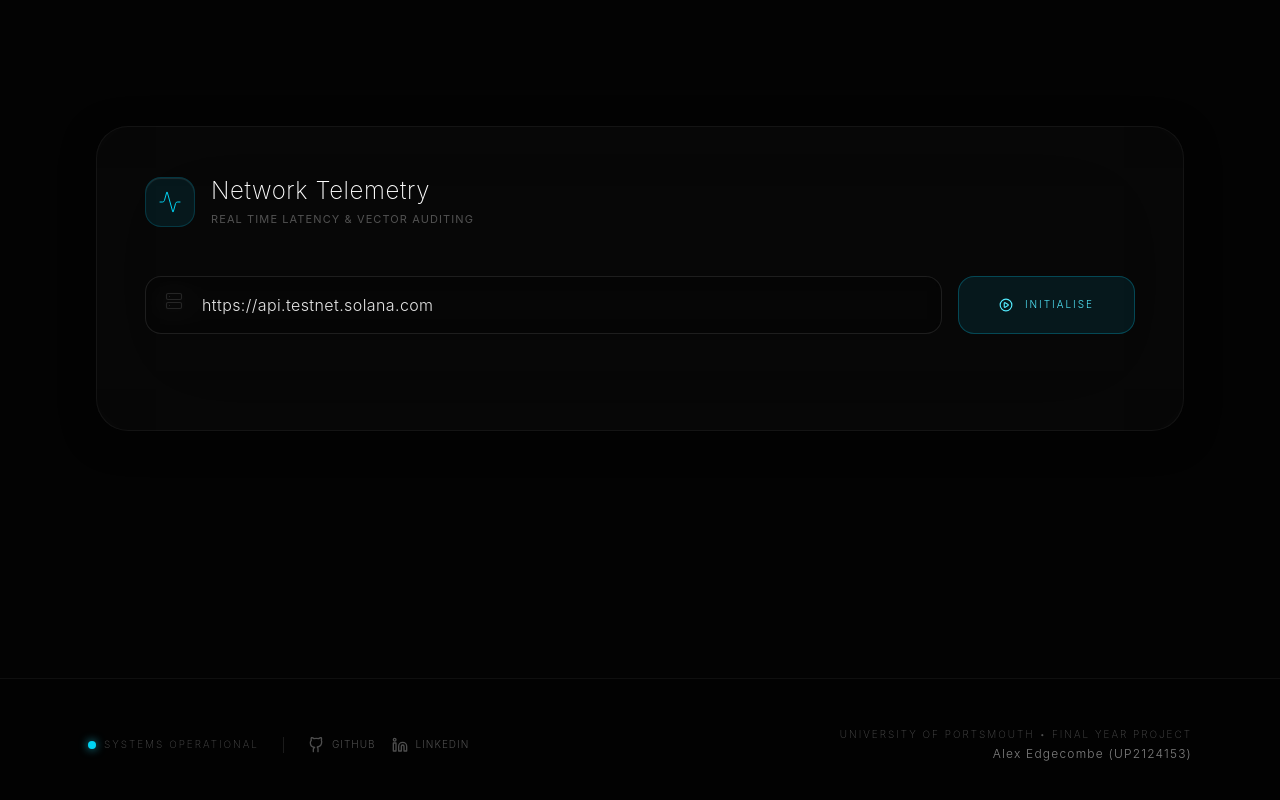
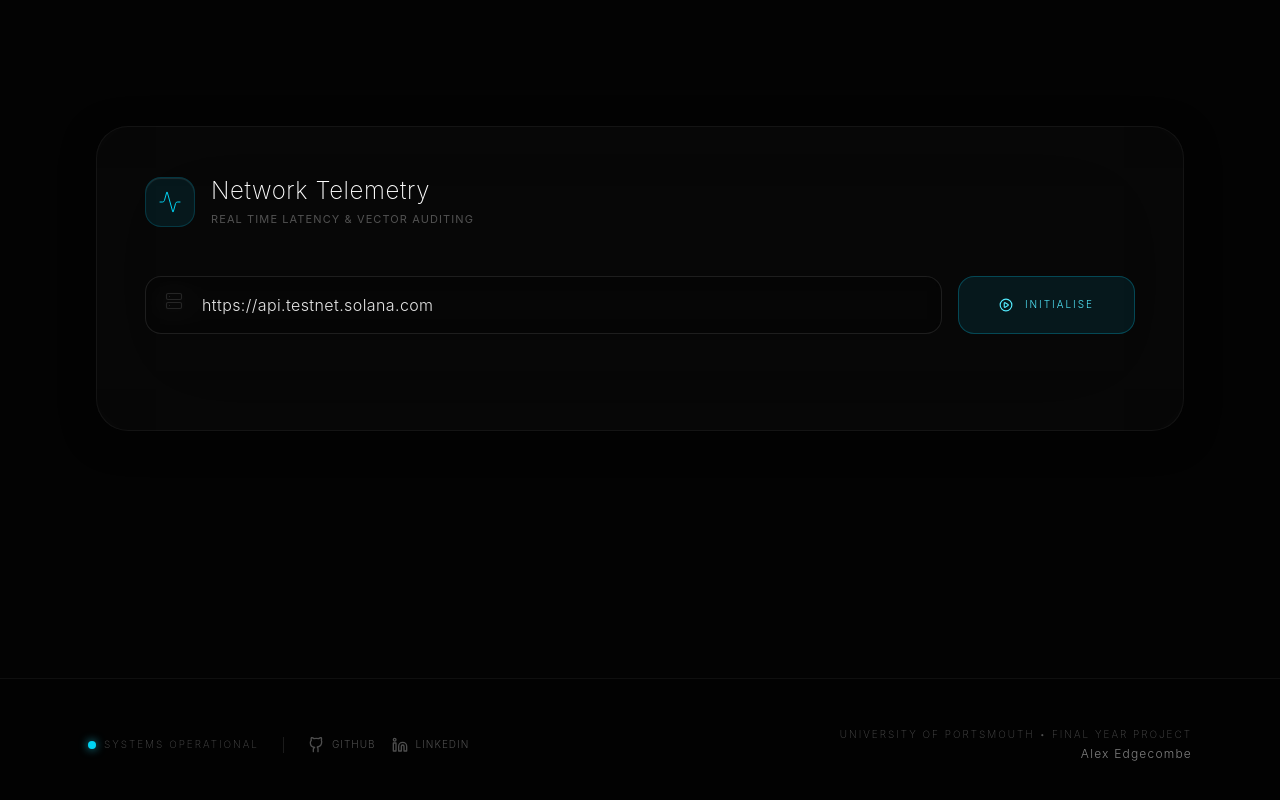
Before and after one commit to AEdgecombe/Nodex, a React (Vite) app in the folder client/: page / in a window 1280 px wide. Shown: the part 1938-2738 px from the top of the page. Built offline with nearby package versions, Linux system fonts and the light colour scheme; the HTML template or start-up script is replaced by a standard one.

Commit message:
Typo fix

```diff
--- a/client/src/App.jsx
+++ b/client/src/App.jsx
@@ -139,7 +139,7 @@ function App() {
 
           <div className="text-center md:text-right">
             <p className={STYLE.footerSub}>University of Portsmouth • Final Year Project</p>
-            <p className={STYLE.footerName}>Alex Edgecombe (UP2124153)</p>
+            <p className={STYLE.footerName}>Alex Edgecombe</p>
           </div>
         </div>
       </footer>
```
